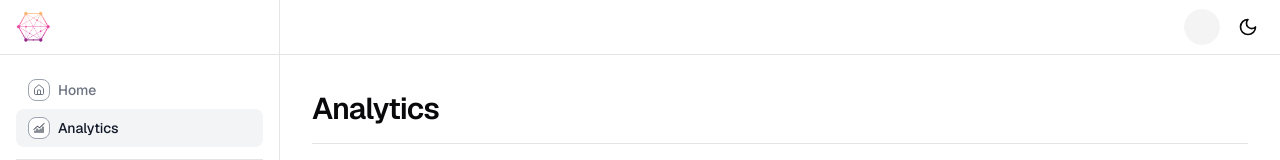
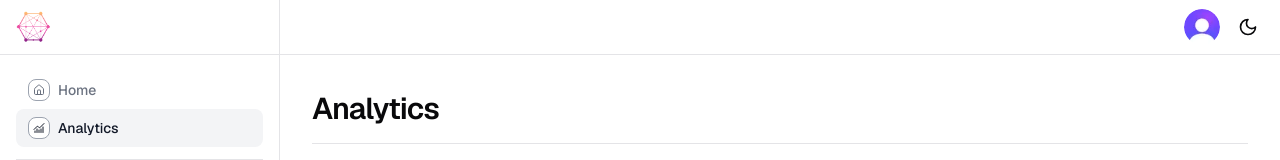
Before and after one commit to umerarif01/zova, a Next.js app: page /dashboard/analytics in a window 1280 px wide. Shown: the top 160 px of the page. Built offline with nearby package versions, Linux system fonts and the light colour scheme; no server answers.

Commit message:
updated: user profile avatar

```diff
--- a/components/user-profile.tsx
+++ b/components/user-profile.tsx
@@ -15,6 +15,9 @@ import Link from "next/link";
 import { useRouter } from "next/navigation";
 import { useSession } from "next-auth/react";
 import { signOut } from "next-auth/react";
+import Image from "next/image";
+import UserIcon from "@/public/user-icon.webp";
+
 export function UserProfile() {
   const session = useSession();
 
@@ -22,9 +25,13 @@ export function UserProfile() {
     <DropdownMenu>
       <DropdownMenuTrigger asChild className="w-[2.25rem] h-[2.25rem]">
         <Avatar>
-          <AvatarImage
-            src={session.data?.user?.image || ""}
+          <Image
+            src={session.data?.user?.image || UserIcon}
             alt="User Profile"
+            width={100}
+            height={100}
+            className="object-cover rounded-full"
+            priority
           />
           <AvatarFallback></AvatarFallback>
         </Avatar>
--- a/next.config.js
+++ b/next.config.js
@@ -1,32 +1,44 @@
 /** @type {import('next').NextConfig} */
 const nextConfig = {
   images: {
-    remotePatterns: [{
-      protocol: 'https',
-      hostname: 'images.unsplash.com',
-      port: '',
-      pathname: '/**'
-    }, {
-      protocol: 'https',
-      hostname: 'seo-heist.s3.amazonaws.com',
-      port: '',
-      pathname: '/**'
-    }, {
-      protocol: 'https',
-      hostname: 'github.com',
-      port: '',
-      pathname: '/**'
-    }, {
-      protocol: 'https',
-      hostname: 'ansubkhan.com',
-      port: '',
-      pathname: '/**'
-    }, {
-      protocol: 'https',
-      hostname: 'utfs.io',
-      port: '',
-      pathname: '/**'
-    }]
-  }
+    remotePatterns: [
+      {
+        protocol: "https",
+        hostname: "images.unsplash.com",
+        port: "",
+        pathname: "/**",
+      },
+      {
+        protocol: "https",
+        hostname: "seo-heist.s3.amazonaws.com",
+        port: "",
+        pathname: "/**",
+      },
+      {
+        protocol: "https",
+        hostname: "github.com",
+        port: "",
+        pathname: "/**",
+      },
+      {
+        protocol: "https",
+        hostname: "ansubkhan.com",
+        port: "",
+        pathname: "/**",
+      },
+      {
+        protocol: "https",
+        hostname: "utfs.io",
+        port: "",
+        pathname: "/**",
+      },
+      {
+        protocol: "https",
+        hostname: "lh3.googleusercontent.com",
+        port: "",
+        pathname: "/**",
+      },
+    ],
+  },
 };
 module.exports = nextConfig;
```
Also changed, not shown: public/user-icon.webp (added).
